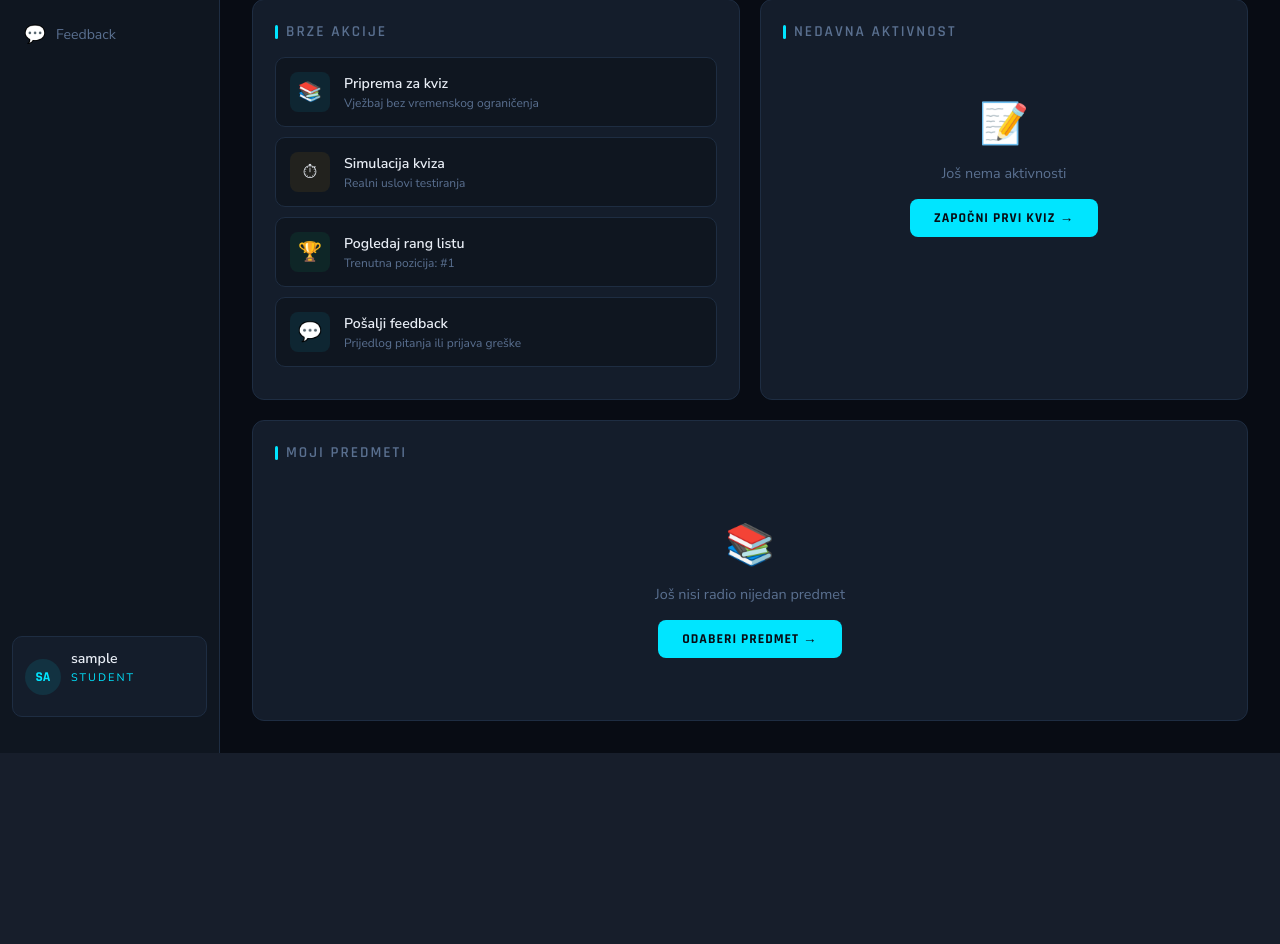
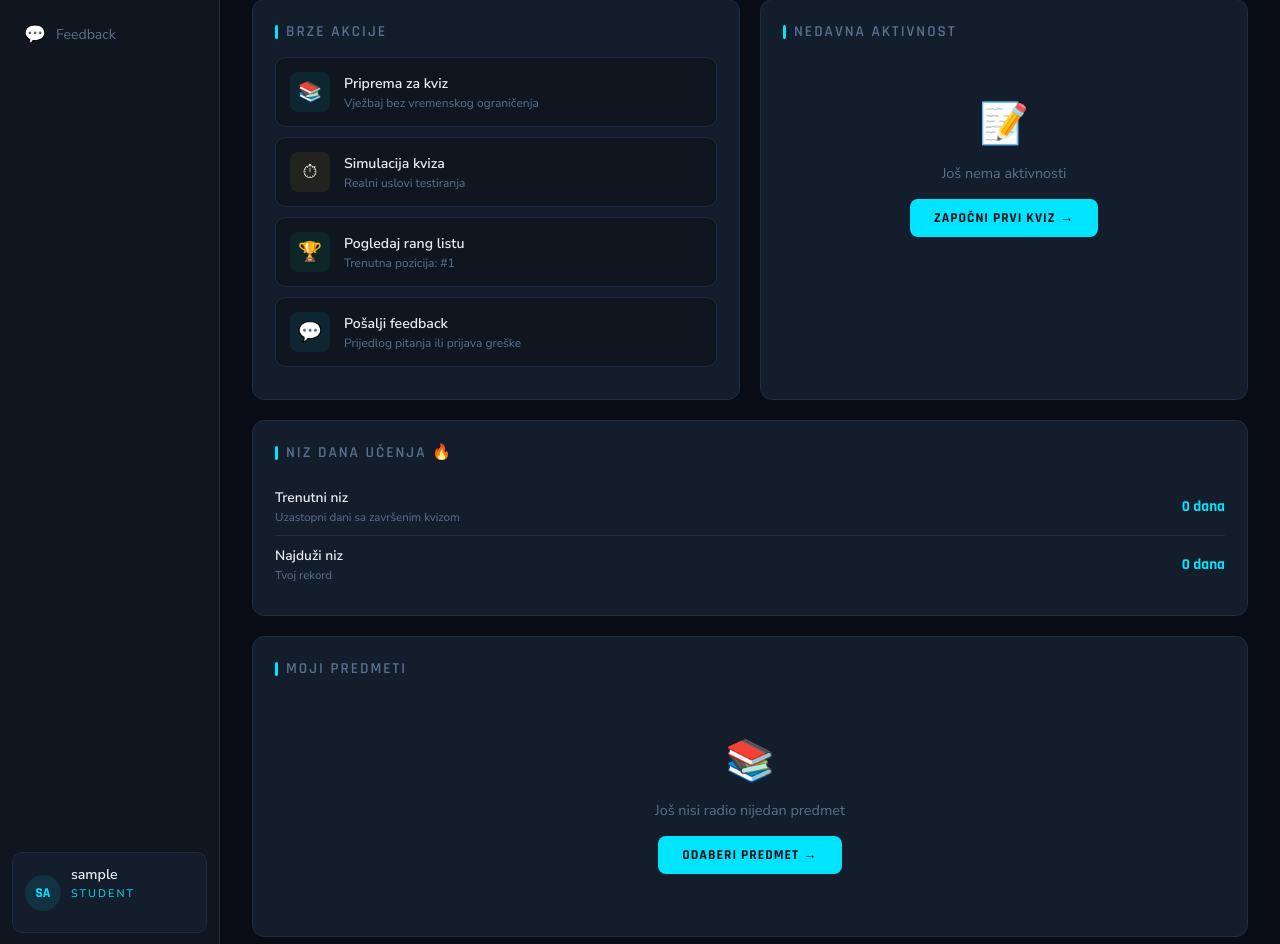
Before and after one commit to VVS-2026-2027/Grupa1-Tim4, an ASP.NET Core app: page /Student/Dashboard in a window 1280 px wide. Shown: the part 279-1223 px from the top of the page. Before the commit the page ends 1032 px from the top, so only its background shows below. Run offline with ASP.NET Core 8, Linux system fonts and the light colour scheme; the visitor is signed in with stand-in values (Sample User, id 1); the project's own start-up code is not run, and a stand-in starts its controllers and pages.

Commit message:
[GREEN] Dashboard: prikaz trenutnog i najduzeg niza dana

```diff
--- a/ezZkvi/Controllers/StudentController.cs
+++ b/ezZkvi/Controllers/StudentController.cs
@@ -1,5 +1,6 @@
 using ezZkvi.Data;
 using ezZkvi.Models;
+using ezZkvi.Services;
 using ezZkvi.ViewModels;
 using Microsoft.AspNetCore.Authorization;
 using Microsoft.AspNetCore.Mvc;
@@ -13,6 +14,7 @@ namespace ezZkvi.Controllers
     public class StudentController : Controller
     {
         private readonly ApplicationDbContext _context;
+        private readonly NizDanaService _nizDana = new();
 
         private const int SistemskiBrojPitanja = 5;
         private const int VremenskoOgranicenjeMinuta = 3;
@@ -657,6 +659,10 @@ namespace ezZkvi.Controllers
                 })
                 .ToList();
 
+            // Niz dana učenja (Task 3, funkcionalnost 1)
+            model.TrenutniNizDana = _nizDana.IzracunajTrenutniNiz(sesije, DateTime.UtcNow);
+            model.NajduziNizDana = _nizDana.IzracunajNajduziNiz(sesije);
+
             return View(model);
         }
 
--- a/ezZkvi/Views/Student/Dashboard.cshtml
+++ b/ezZkvi/Views/Student/Dashboard.cshtml
@@ -438,6 +438,24 @@
       </div>
     </div>
 
+    <div class="section-card" style="margin-bottom:20px">
+      <div class="section-title">Niz dana učenja 🔥</div>
+      <div class="activity-item">
+        <div class="activity-info">
+          <div class="activity-name">Trenutni niz</div>
+          <div class="activity-time">Uzastopni dani sa završenim kvizom</div>
+        </div>
+        <div class="activity-score">@Model.TrenutniNizDana @(Model.TrenutniNizDana == 1 ? "dan" : "dana")</div>
+      </div>
+      <div class="activity-item">
+        <div class="activity-info">
+          <div class="activity-name">Najduži niz</div>
+          <div class="activity-time">Tvoj rekord</div>
+        </div>
+        <div class="activity-score">@Model.NajduziNizDana @(Model.NajduziNizDana == 1 ? "dan" : "dana")</div>
+      </div>
+    </div>
+
     <div class="section-card">
       <div class="section-title">Moji predmeti</div>
       @if (!Model.MojiPredmeti.Any())
```
